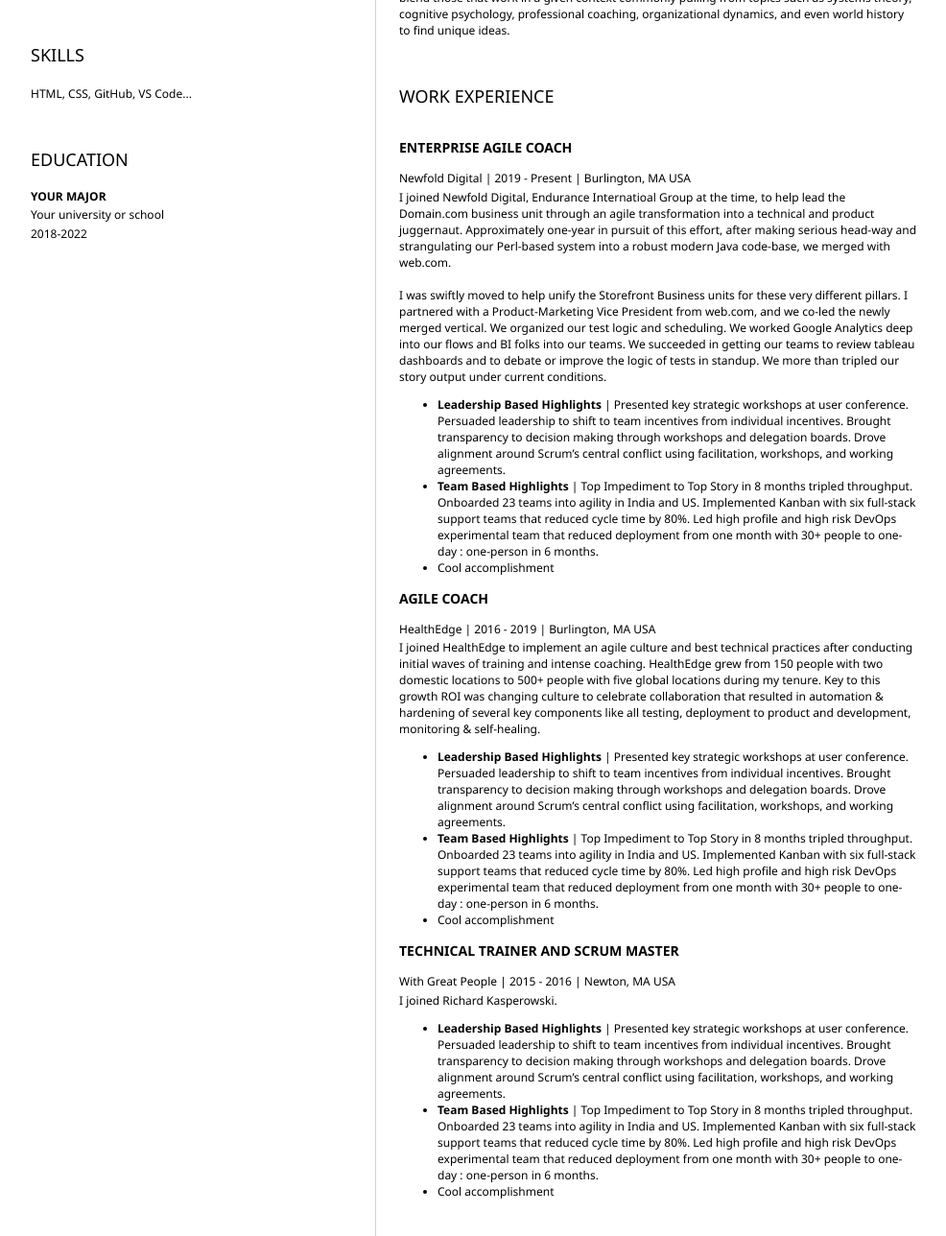
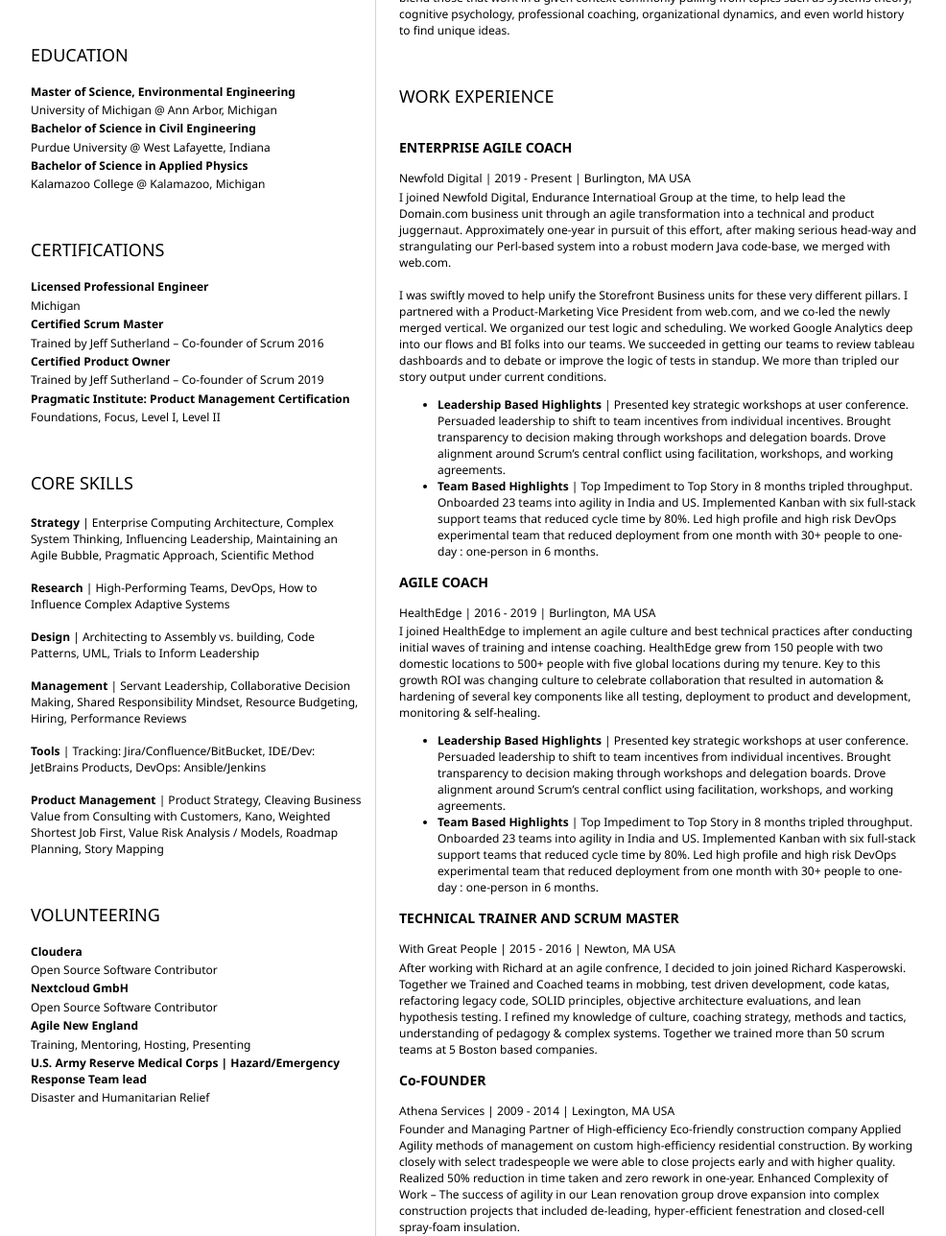
Before and after one commit to bdemirjian/resume, a plain HTML site: page index.html in a window 1280 px wide. Shown: the part 332-1620 px from the top of the page at 96% size, without its empty margins (152-1138 px from the left). Drawn offline with Linux system fonts and the light colour scheme.

Commit message:
copypasta

```diff
--- a/index.html
+++ b/index.html
@@ -36,20 +36,52 @@
                     </p>
 				</section>
 				<section>
-					<h2>SKILLS</h2>
-					<!-- your skills AKA "buzzwords" -->
-                    <p>HTML, CSS, GitHub, VS Code...</p>
+					<h2>EDUCATION</h2>
+					<!-- your education -->
+                    <b>Master of Science, Environmental Engineering</b>
+                    <p>University of Michigan @ Ann Arbor, Michigan</p>
+					<b>Bachelor of Science in Civil Engineering</b>
+                    <p>Purdue University @ West Lafayette, Indiana</p>
+					<b>Bachelor of Science in Applied Physics</b>
+                    <p>Kalamazoo College @ Kalamazoo, Michigan</p>
 				</section>
 				<section>
-					<h2>EDUCATION</h2>
-					<!-- your education -->
-                    <b>YOUR MAJOR</b>
-                    <p>
-                        Your university or school
-                    </p>
-                    <p>
-                        2018-2022
-                    </p>
+					<h2>CERTIFICATIONS</h2>
+					<!-- your skills AKA "buzzwords" -->
+					<b>Licensed Professional Engineer</b>
+                    <p>Michigan</p>
+					<b>Certified Scrum Master</b>
+                    <p>Trained by Jeff Sutherland – Co-founder of Scrum 2016</p>
+					<b>Certified Product Owner</b>
+                    <p>Trained by Jeff Sutherland – Co-founder of Scrum 2019</p>
+					<b>Pragmatic Institute: Product Management Certification</b>
+                    <p>Foundations, Focus, Level I, Level II</p>
+				</section>
+				<section>
+					<h2>CORE SKILLS</h2>
+					<!-- your skills AKA "buzzwords" -->
+                    <p><b>Strategy</b> | Enterprise Computing Architecture, Complex System Thinking, Influencing Leadership,
+						Maintaining an Agile Bubble, Pragmatic Approach, Scientific Method<br/> <br/>
+						<b>Research</b> | High-Performing Teams, DevOps, How to Influence Complex Adaptive Systems<br/> <br/>
+						<b>Design</b> | Architecting to Assembly vs. building, Code Patterns, UML, Trials to Inform Leadership<br/> <br/>
+						<b>Management</b> | Servant Leadership, Collaborative Decision Making, Shared Responsibility Mindset,
+						Resource Budgeting, Hiring, Performance Reviews<br/> <br/>
+						<b>Tools</b> | Tracking: Jira/Confluence/BitBucket, IDE/Dev: JetBrains Products, DevOps: Ansible/Jenkins<br/> <br/>
+						<b>Product Management</b> | Product Strategy, Cleaving Business Value from Consulting with
+						Customers, Kano, Weighted Shortest Job First, Value Risk Analysis / Models, Roadmap Planning, Story
+						Mapping</p>
+				</section>
+				<section>
+					<h2>VOLUNTEERING</h2>
+					<!-- your skills AKA "buzzwords" -->
+					<b>Cloudera</b>
+                    <p>Open Source Software Contributor</p>
+					<b>Nextcloud GmbH</b>
+                    <p>Open Source Software Contributor</p>
+					<b>Agile New England</b>
+                    <p>Training, Mentoring, Hosting, Presenting</p>
+					<b>U.S. Army Reserve Medical Corps | Hazard/Emergency Response Team lead</b>
+                    <p>Disaster and Humanitarian Relief</p>
 				</section>
 			</article>
 			<article id="mainRight">
@@ -85,7 +117,6 @@
 								23 teams into agility in India and US. Implemented Kanban with six full-stack support
 								teams that reduced cycle time by 80%. Led high profile and high risk DevOps experimental team
 								that reduced deployment from one month with 30+ people to one-day : one-person in 6 months.</li>
-							<li>Cool accomplishment</li>
 					</ul>
                     <h3><b>AGILE COACH</b></h3>
                     <p>
@@ -107,26 +138,29 @@
 								23 teams into agility in India and US. Implemented Kanban with six full-stack support
 								teams that reduced cycle time by 80%. Led high profile and high risk DevOps experimental team
 								that reduced deployment from one month with 30+ people to one-day : one-person in 6 months.</li>
-							<li>Cool accomplishment</li>
                     </ul>
 					<h3><b>TECHNICAL TRAINER AND SCRUM MASTER</b></h3>
                     <p>
 						With Great People | 2015 - 2016 | Newton, MA USA
                     </p>
                     <p>
-						I joined Richard Kasperowski.
+						After working with Richard at an agile confrence, I decided to join joined Richard Kasperowski. Together we Trained and Coached teams in mobbing, test driven development, code katas, refactoring legacy
+						code, SOLID principles, objective architecture evaluations, and lean hypothesis testing. I refined my knowledge of culture, coaching strategy, methods and tactics, understanding of
+						pedagogy & complex systems. Together we trained more than 50 scrum teams at 5 Boston based companies.
                     </p>
-                    <ul>
-                            <li><b>Leadership Based Highlights </b>| Presented key strategic workshops at user conference. Persuaded
-								leadership to shift to team incentives from individual incentives. Brought transparency to decision
-								making through workshops and delegation boards. Drove alignment around Scrum’s central
-								conflict using facilitation, workshops, and working agreements.</li>
-							<li><b>Team Based Highlights </b>| Top Impediment to Top Story in 8 months tripled throughput. Onboarded
-								23 teams into agility in India and US. Implemented Kanban with six full-stack support
-								teams that reduced cycle time by 80%. Led high profile and high risk DevOps experimental team
-								that reduced deployment from one month with 30+ people to one-day : one-person in 6 months.</li>
-							<li>Cool accomplishment</li>
-                    </ul>
+					<h3><b>Co-FOUNDER</b></h3>
+                    <p>
+						Athena Services | 2009 - 2014 | Lexington, MA USA
+                    </p>
+                    <p>
+						Founder and Managing Partner of High-efficiency Eco-friendly construction company
+						Applied Agility methods of management on custom high-efficiency residential construction. By working closely with
+						select tradespeople we were able to close projects early and with higher quality. Realized 50% reduction in time taken and zero rework in one-year.
+						Enhanced Complexity of Work – The success of agility in our Lean renovation group drove
+						expansion into complex construction projects that included de-leading, hyper-efficient fenestration
+						and closed-cell spray-foam insulation.
+                    </p>
+
 				</section>
 			</article>
 		</main>
```
